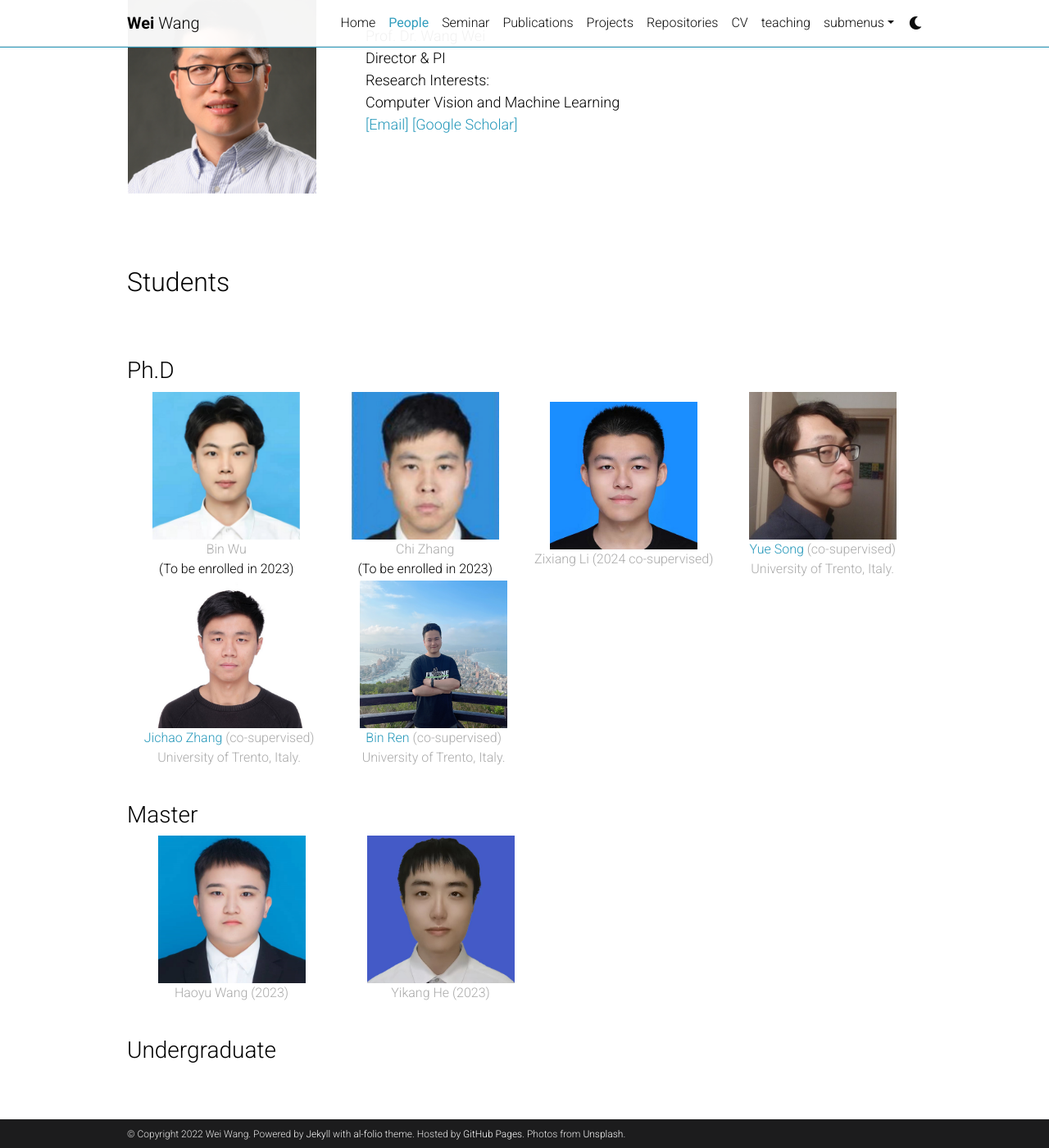
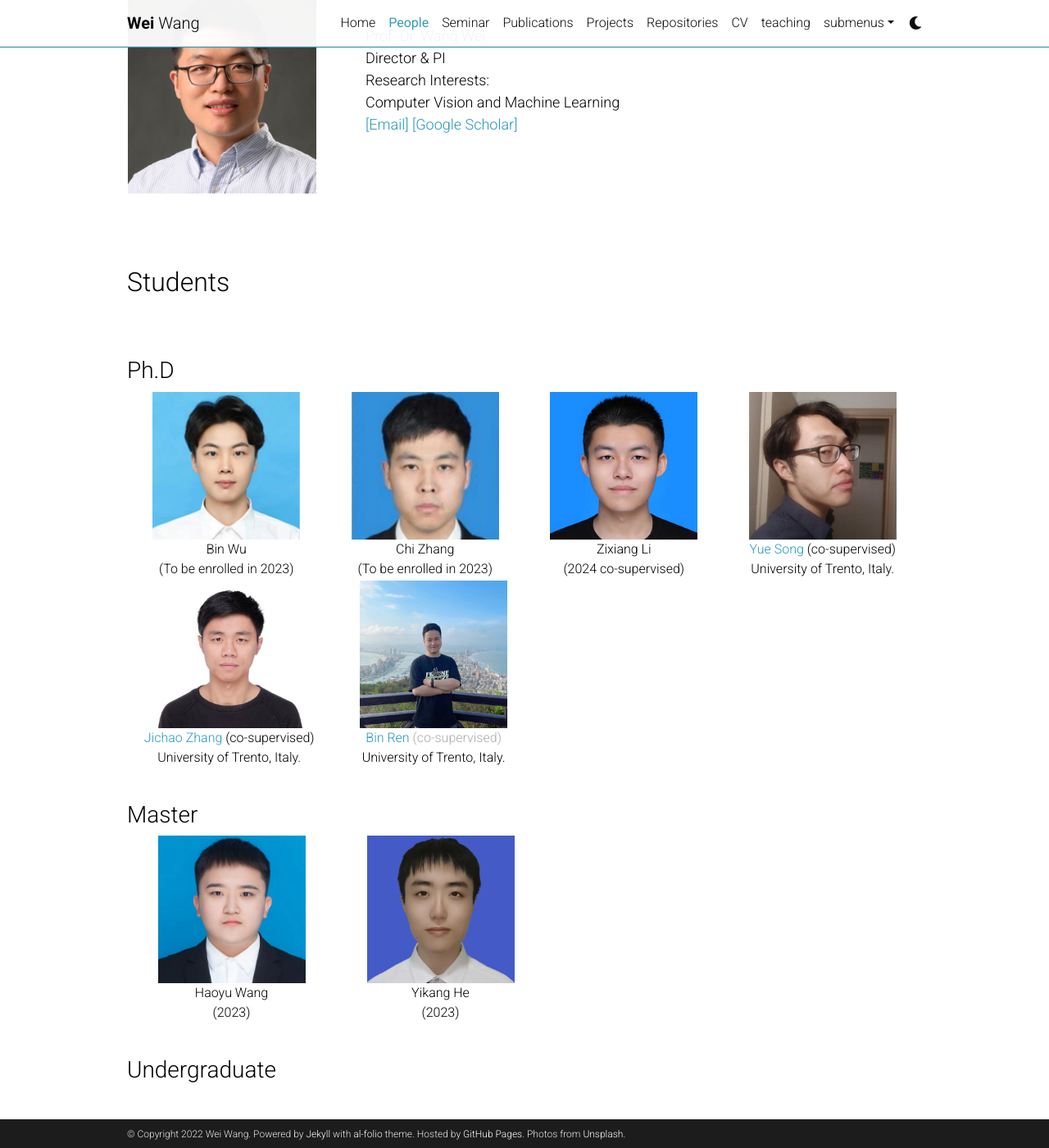
Before and after one commit to WeiWangTrento/WeiWangTrento.github.io, a Jekyll site: the page built from _pages/People.md, in a window 1280 px wide and 1400 px high, scrolled down 313 px. Shown: the whole window at 82% size. Built offline with Jekyll 4.4.1, drawn with Linux system fonts in a browser that asks for light colours; comment, search, counter and statistics services are not loaded; a style sheet for code colours, icons or effects is not loaded.

Commit message:
Update People.md

```diff
--- a/_pages/People.md
+++ b/_pages/People.md
@@ -47,32 +47,33 @@
 			<center>
 				<img src="https://raw.githubusercontent.com/WeiWangTrento/WeiWangTrento.github.io/master/assets/img/people_imgs/wub.jpg" width=180 />
 				<br/>
-				<font color="AAAAAA">Bin Wu</font> <br/>
-                (To be enrolled in 2023)
+				<font>Bin Wu</font> <br/>
+                		(To be enrolled in 2023)
 			</center>
 		</td>
 		<td width="255" align="center">
 			<center>
 				<img src="https://raw.githubusercontent.com/WeiWangTrento/WeiWangTrento.github.io/master/assets/img/people_imgs/zhangc.jpg" width=180 />
 				<br/>
-				<font color="AAAAAA">Chi Zhang</font><br/>
-                (To be enrolled in 2023)
+				<font>Chi Zhang</font><br/>
+                		(To be enrolled in 2023)
 			</center>
 		</td>
 		<td width="255" align="center">
 			<center>
 				<img src="https://raw.githubusercontent.com/WeiWangTrento/WeiWangTrento.github.io/master/assets/img/people_imgs/lizx.jpg" width=180 />
 				<br/>
-				<font color="AAAAAA">Zixiang Li (2024 co-supervised)</font>
+				<font>Zixiang Li</font><br/>
+				 (2024 co-supervised)
 			</center>
 		</td>
 		<td width="255" align="center">
 			<center>
 				<img src="https://raw.githubusercontent.com/WeiWangTrento/WeiWangTrento.github.io/master/assets/img/people_imgs/songy.jpg" width=180 />
 				<br/>
-				<font color="AAAAAA"><a href="https://kingjamessong.github.io/">Yue Song</a> (co-supervised)</font>
+				<font><a href="https://kingjamessong.github.io/">Yue Song</a> (co-supervised)</font>
 				<br/>
-                		<font color="AAAAAA">University of Trento, Italy.</font>
+                		<font>University of Trento, Italy.</font>
 			</center>
 		</td>
 	</tr>
@@ -84,9 +85,9 @@
 			<center>
 				<img src="https://raw.githubusercontent.com/WeiWangTrento/WeiWangTrento.github.io/master/assets/img/people_imgs/zhangjc.jpg" width=180 />
 				<br/>
-				<font color="AAAAAA"><a href="https://scholar.google.com/citations?user=SPEECTIAAAAJ&hl=en">Jichao Zhang</a> (co-supervised)</font>
+				<font><a href="https://scholar.google.com/citations?user=SPEECTIAAAAJ&hl=en">Jichao Zhang</a> (co-supervised)</font>
 				<br/>
-                		<font color="AAAAAA">University of Trento, Italy.</font>
+                		<font>University of Trento, Italy.</font>
 			</center>
 		</td>
 		<td width="255" align="center">
@@ -94,8 +95,8 @@
 				<img src="https://raw.githubusercontent.com/WeiWangTrento/WeiWangTrento.github.io/master/assets/img/people_imgs/renb.jpg" width=180 />
 				<br/>
 				<font color="AAAAAA"><a href="https://amazingren.github.io/">Bin Ren</a> (co-supervised)</font>
-                <br/>
-                <font color="AAAAAA">University of Trento, Italy.</font>
+                		<br/>
+                		<font>University of Trento, Italy.</font>
 			</center>
 		</td>
 		<td width="255" align="center">
@@ -113,14 +114,16 @@
 			<center>
 				<img src="https://raw.githubusercontent.com/WeiWangTrento/WeiWangTrento.github.io/master/assets/img/people_imgs/wanghy.jpg" width=180 />
 				<br/>
-				<font color="AAAAAA">Haoyu Wang (2023)</font>
+				<font>Haoyu Wang</font><br/>
+				 (2023)
 			</center>
 		</td>
 		<td width="255" align="center">
 			<center>
 				<img src="https://raw.githubusercontent.com/WeiWangTrento/WeiWangTrento.github.io/master/assets/img/people_imgs/heyk.jpg" width=180 />
 				<br/>
-				<font color="AAAAAA">Yikang He (2023)</font>
+				<font>Yikang He</font><br/>
+				(2023)
 			</center>
 		</td>
 	</tr>
```
